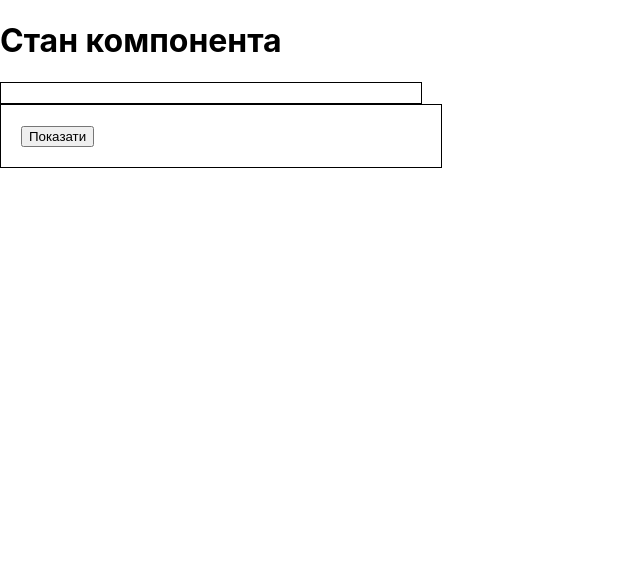
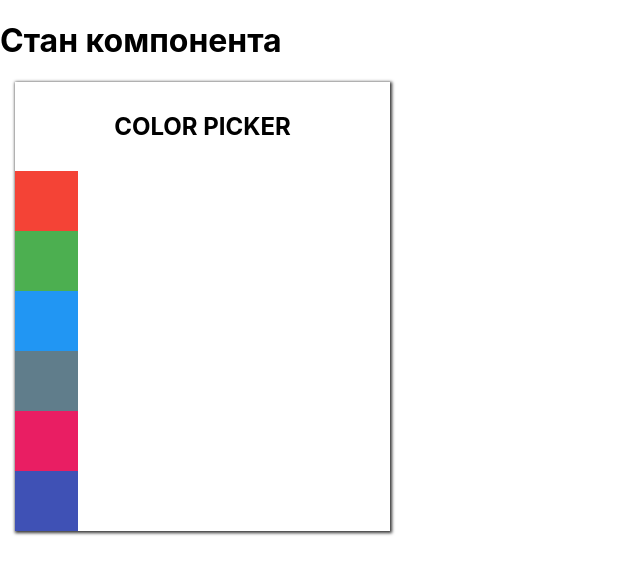
Before and after one commit to Allovallo/react-pract-03, a React (Create React App) app: page / in a window 1280 px wide. Shown: the top 574 px of the page, without its empty margins (0-640 px from the left). Built offline with nearby package versions, Linux system fonts and the light colour scheme.

Commit message:
ColorPicker updated

```diff
--- a/src/App.js
+++ b/src/App.js
@@ -1,21 +1,23 @@
+import ColorPicker from 'components/ColorPicker/ColorPicker';
 import Counter from './components/Counter/Counter';
 import Dropdown from 'components/Dropdown/Dropdown';
 
-// const colorPickerOptions = [
-//   { label: 'red', color: '#F44336' },
-//   { label: 'green', color: '#4CAF50' },
-//   { label: 'blue', color: '#2196F3' },
-//   { label: 'grey', color: '#607D8B' },
-//   { label: 'pink', color: '#E91E63' },
-//   { label: 'indigo', color: '#3F51B5' },
-// ];
+const colorPickerOptions = [
+  { label: 'red', color: '#F44336' },
+  { label: 'green', color: '#4CAF50' },
+  { label: 'blue', color: '#2196F3' },
+  { label: 'grey', color: '#607D8B' },
+  { label: 'pink', color: '#E91E63' },
+  { label: 'indigo', color: '#3F51B5' },
+];
 
 const App = () => {
   return (
     <div>
       <h1>Стан компонента</h1>
-      <Counter initialValue={10} />
-      <Dropdown />
+      {/* <Counter initialValue={10} />
+      <Dropdown /> */}
+      <ColorPicker options={colorPickerOptions} />
     </div>
   );
 };
--- /dev/null
+++ b/src/components/ColorPicker/ColorPicker.css
@@ -0,0 +1,23 @@
+.ColorPicker {
+    width: 375px;
+    box-shadow: 1px 1px 3px 1px rgba(0, 0, 0, 0.8);
+    margin: 15px;
+}
+
+.ColorPicker__title {
+    margin: 0;
+    padding: 30px 0;
+    width: 100%;
+    text-transform: uppercase;
+    text-align: center;
+}
+
+.ColorPicker__option {
+    display: flex;
+    flex-direction: column;
+    justify-content: center;
+    align-items: center;
+    min-height: 60px;
+    width: calc(100% / 6);
+    list-style: none;
+}
--- /dev/null
+++ b/src/components/ColorPicker/ColorPicker.js
@@ -0,0 +1,23 @@
+import React, { Component } from 'react';
+import './ColorPicker.css';
+
+class ColorPicker extends Component {
+  render() {
+    return (
+      <div className="ColorPicker">
+        <h2 className="ColorPicker__title">Color Picker</h2>
+        <div>
+          {this.props.options.map(({ label, color }) => (
+            <span
+              key={label}
+              className="ColorPicker__option"
+              style={{ backgroundColor: color }}
+            ></span>
+          ))}
+        </div>
+      </div>
+    );
+  }
+}
+
+export default ColorPicker;
--- a/src/components/Counter/Counter.js
+++ b/src/components/Counter/Counter.js
@@ -31,19 +31,20 @@ class Counter extends Component {
   render() {
     return (
       <div className="Counter">
-        {/* <span className="Counter__value">{this.state.value}</span> */}
-        <Value value={this.state.value} />
+        <span className="Counter__value">{this.state.value}</span>
 
-        <Controls onIncrement={this.handleIncrement} onDecrement={this.handleDecrement} />
+        {/* <Value value={this.state.value} /> */}
 
-        {/* <div className="Counter__controls">
+        {/* <Controls onIncrement={this.handleIncrement} onDecrement={this.handleDecrement} /> */}
+
+        <div className="Counter__controls">
           <button type="button" onClick={this.handleIncrement}>
             Збільшити на 1
           </button>
           <button type="button" onClick={this.handleDecrement}>
             Зменшити на 1
           </button>
-        </div> */}
+        </div>
       </div>
     );
   }
```
